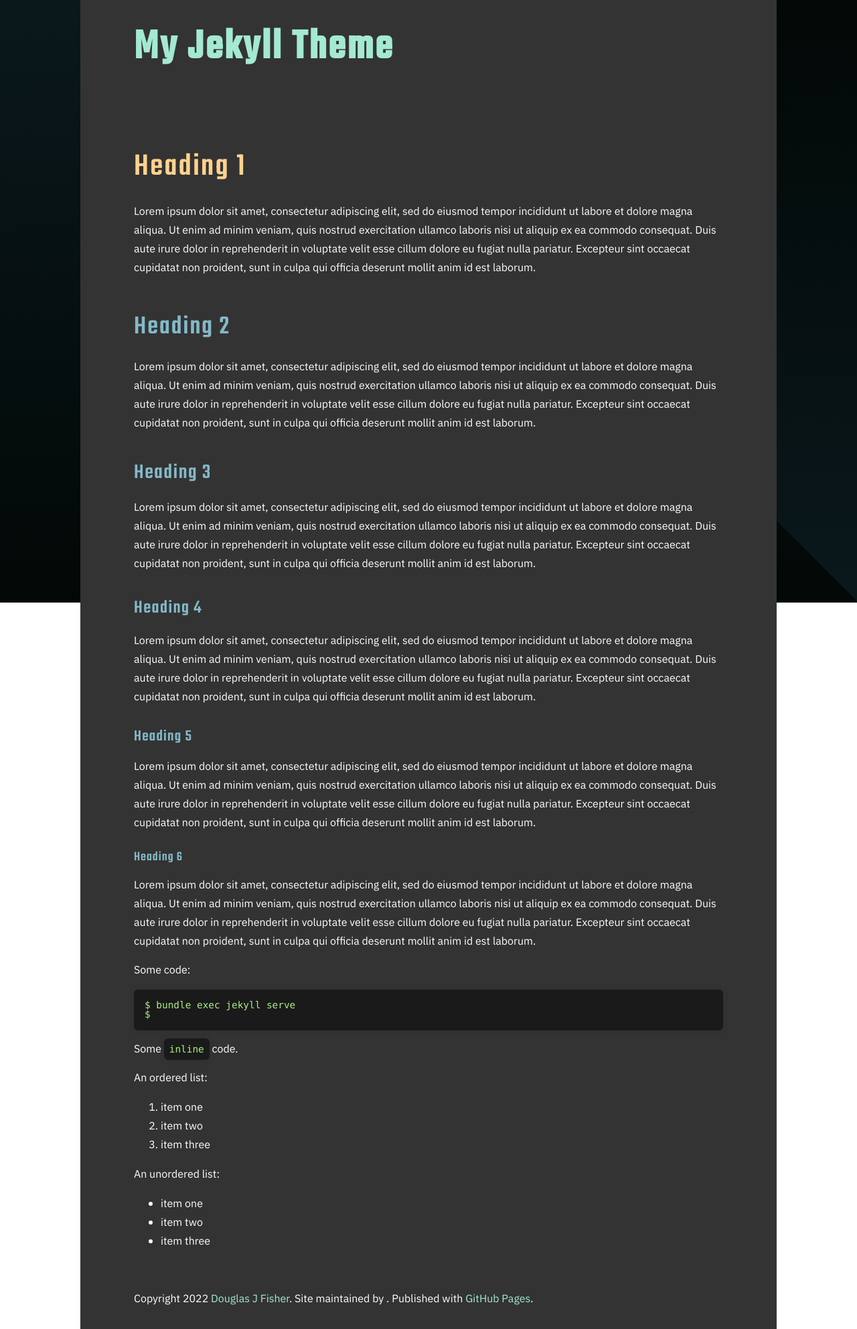
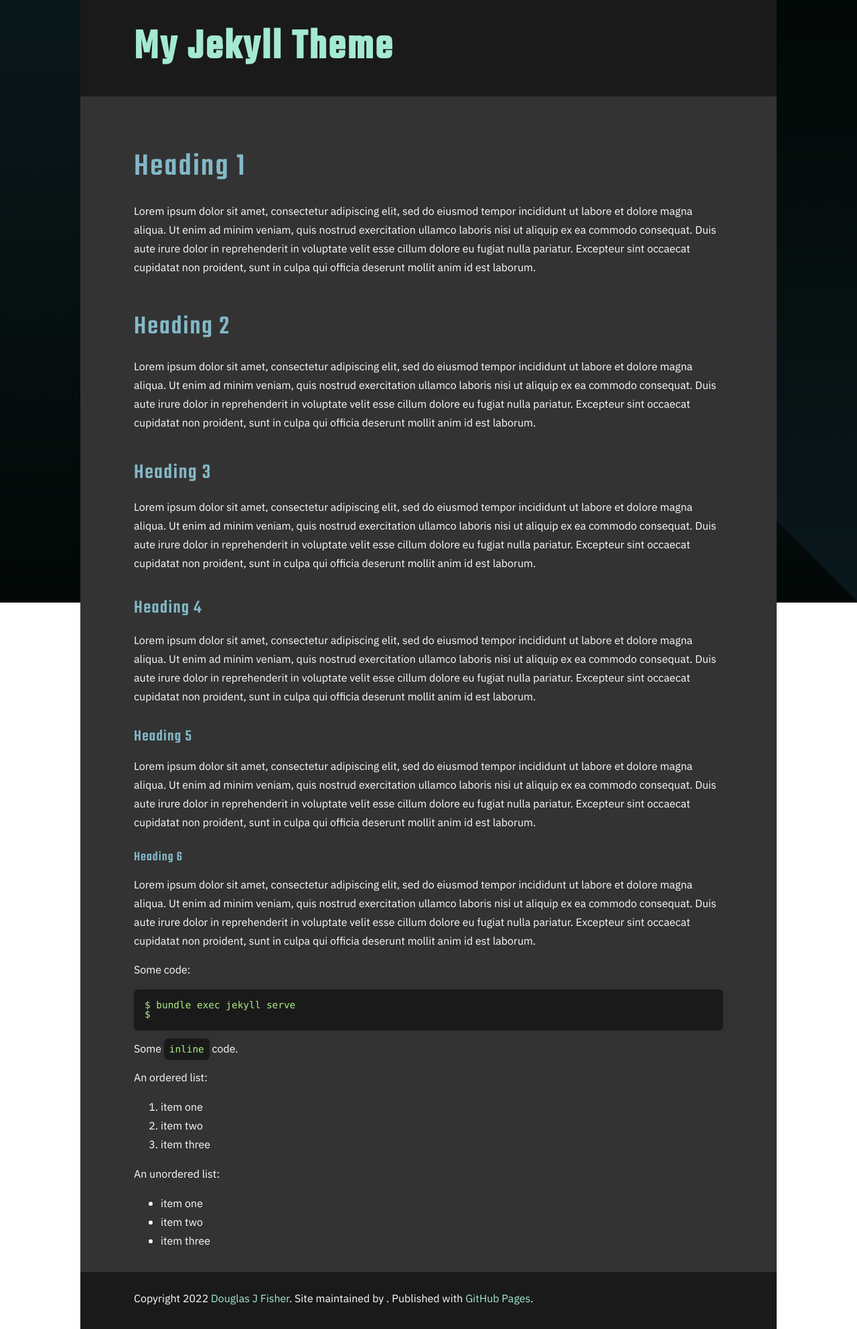
Before and after one commit to dfisher95350/jekyll-theme, a Jekyll site: the page built from index.md, in a window 1280 px wide. Shown: the whole page at 67% size. Built offline with Jekyll 4.4.1, drawn with Linux system fonts in a browser that asks for light colours.

Commit message:
#1 More tweaks.

```diff
--- a/_layouts/default.html
+++ b/_layouts/default.html
@@ -27,7 +27,7 @@
 
     <!-- MAIN CONTENT -->
     <div id="main_content_wrap" class="outer">
-        <section id="main_content" class="inner">
+        <section id="main_content" class="inner-content">
             {{ content }}
         </section>
     </div>
--- a/_sass/layout.scss
+++ b/_sass/layout.scss
@@ -16,6 +16,15 @@ html, body {
 }
 
 .inner {
+  position: relative;
+  max-width: 55rem;
+  padding: 1rem 5rem;
+  margin: 0 auto;
+  color: $standard-white;
+  background: $black-light-plus-1;
+}
+
+.inner-content {
   position: relative;
   max-width: 55rem;
   padding: 1rem 5rem;
--- a/_sass/typography.scss
+++ b/_sass/typography.scss
@@ -15,7 +15,7 @@ h1, h2, h3, h4, h5, h6 {
 }
 
 h1 {
-  color: $triad-1-amber-3;
+  color: $triad-2-marineblue-1;
   font-size: 3rem;
   margin: 3rem 0 0 0;
 }
```
